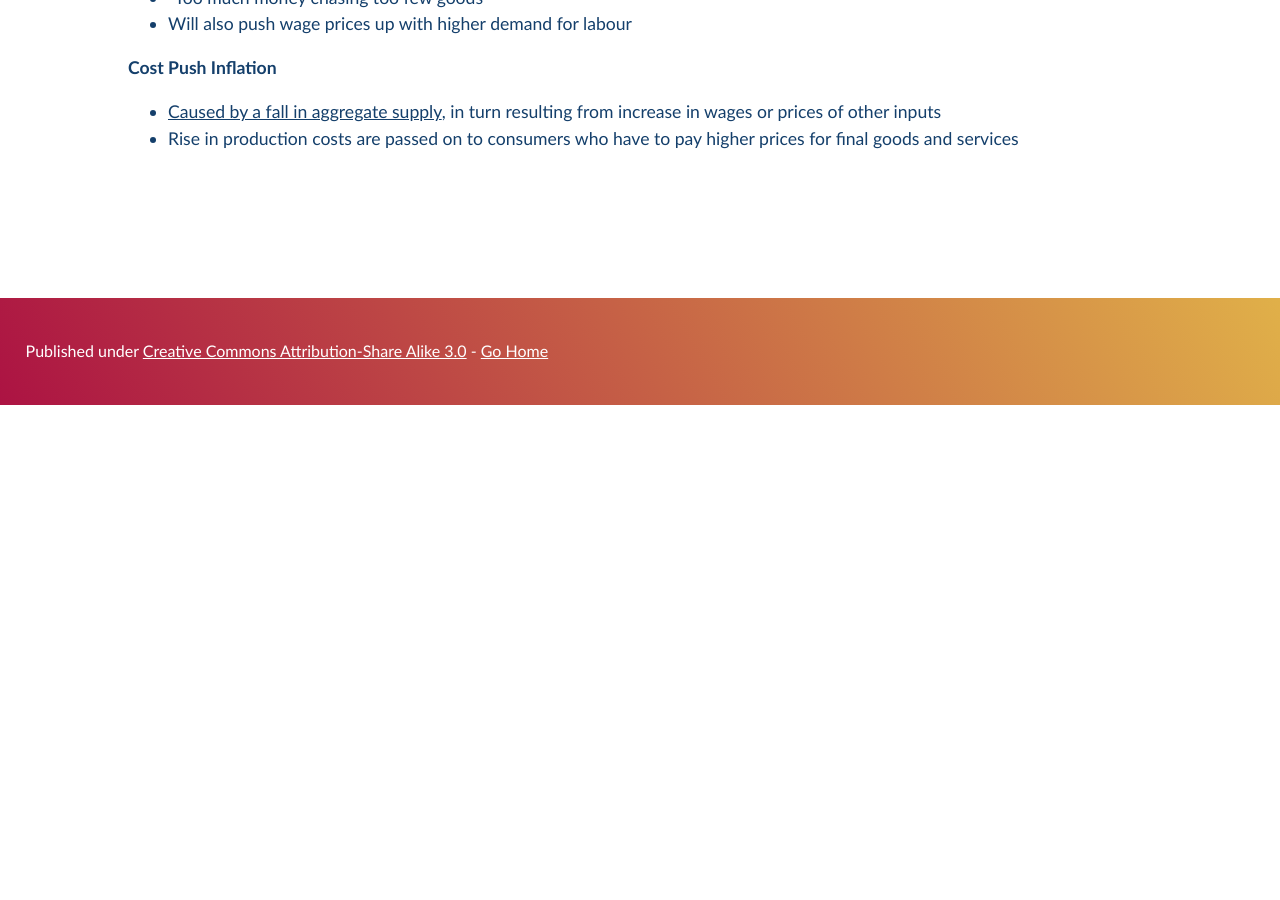
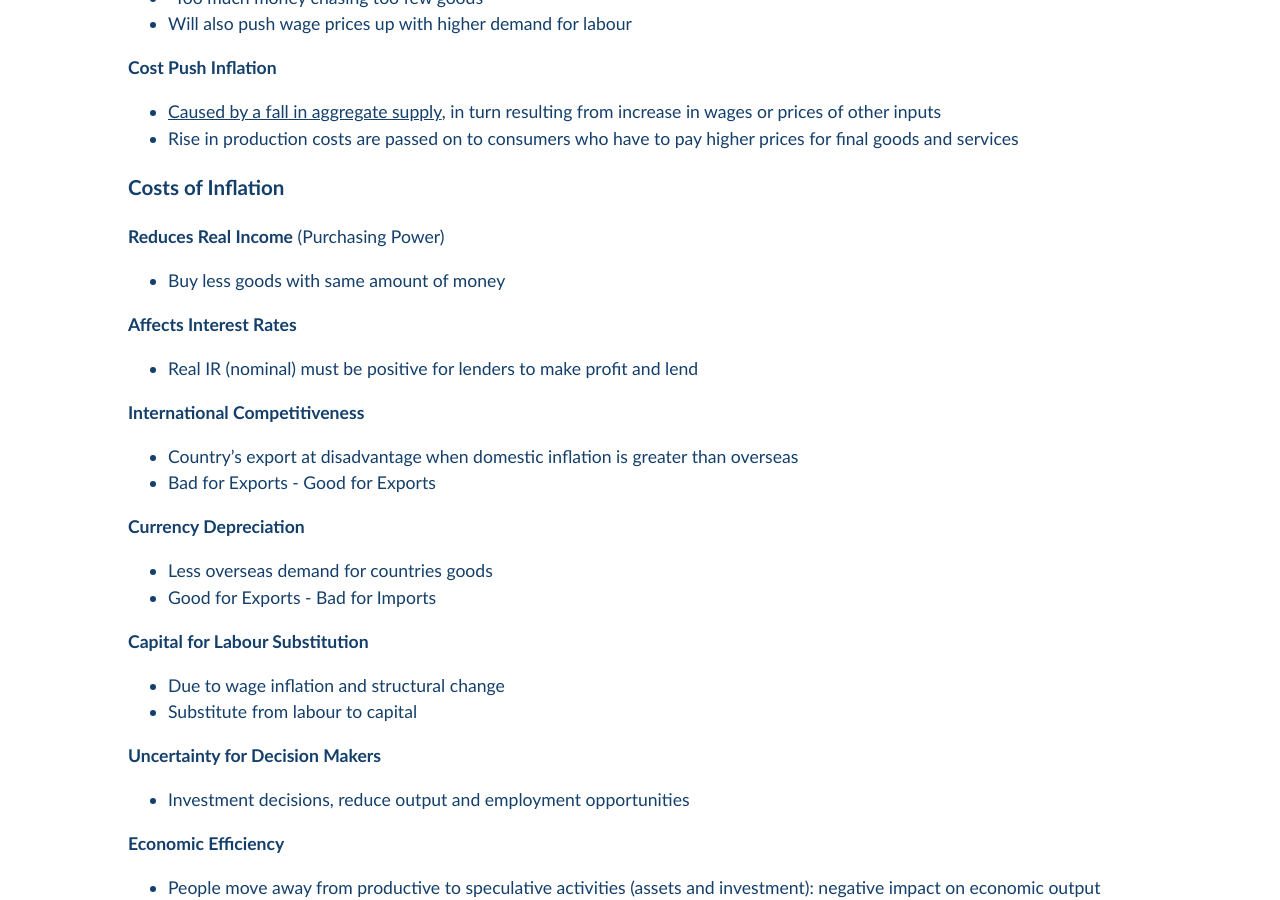
Before and after one commit to Pi-thagoras/the-chicken-pen, a Jekyll site: the page built from economics/Inflation.md, in a window 1280 px wide and 900 px high, scrolled down 1444 px. Built offline with Jekyll 4.4.1, drawn with Linux system fonts in a browser that asks for light colours; before the commit the page ends 1849 px from its top, so only the background shows below that; some of the changed text lies outside the part shown.

Commit message:
vault backup: 2023-07-28 12:40:16

```diff
--- a/economics/Inflation.md
+++ b/economics/Inflation.md
@@ -44,3 +44,47 @@ $$\frac{CPI_{yr2}\space - CPI_{yr1}}{CPI_{yr1}}*100$$
 **Cost Push Inflation**
 - <u>Caused by a fall in aggregate supply</u>, in turn resulting from increase in wages or prices of other inputs
 - Rise in production costs are passed on to consumers who have to pay higher prices for final goods and services
+
+
+### Costs of Inflation
+
+**Reduces Real Income** (Purchasing Power)
+- Buy less goods with same amount of money
+
+**Affects Interest Rates**
+- Real IR (nominal) must be positive for lenders to make profit and lend
+
+**International Competitiveness**
+- Country's export at disadvantage when domestic inflation is greater than overseas
+- Bad for Exports - Good for Exports
+
+**Currency Depreciation**
+- Less overseas demand for countries goods
+- Good for Exports - Bad for Imports
+
+**Capital for Labour Substitution**
+- Due to wage inflation and structural change
+- Substitute from labour to capital
+
+**Uncertainty for Decision Makers**
+- Investment decisions, reduce output and employment opportunities
+
+**Economic Efficiency**
+- People move away from productive to speculative activities (assets and investment): negative impact on economic output
+- Productive activities increase GDP, speculative doesn't
+
+**Hyperinflation**
+- Diversion of effort towards hoarding or non-productive activities
+
+**Increase in Income Inequality**
+- Bracket Creeps: As income rises with inflation, higher margin of tax leading to fewer tax brackets
+
+### Benefits of Low, Stable Inflation
+
+**Helps to maintain Low Real Interest Rates**
+- Supports economic confidence
+- Encourage higher levels of consumption and investment
+
+**Creases Confidence about Growth of Economy**
+- Assets like houses will increase in value over time
+- Changes in prices are predictable, allowing consumers/producers to comfortably = make long term decisions
```
